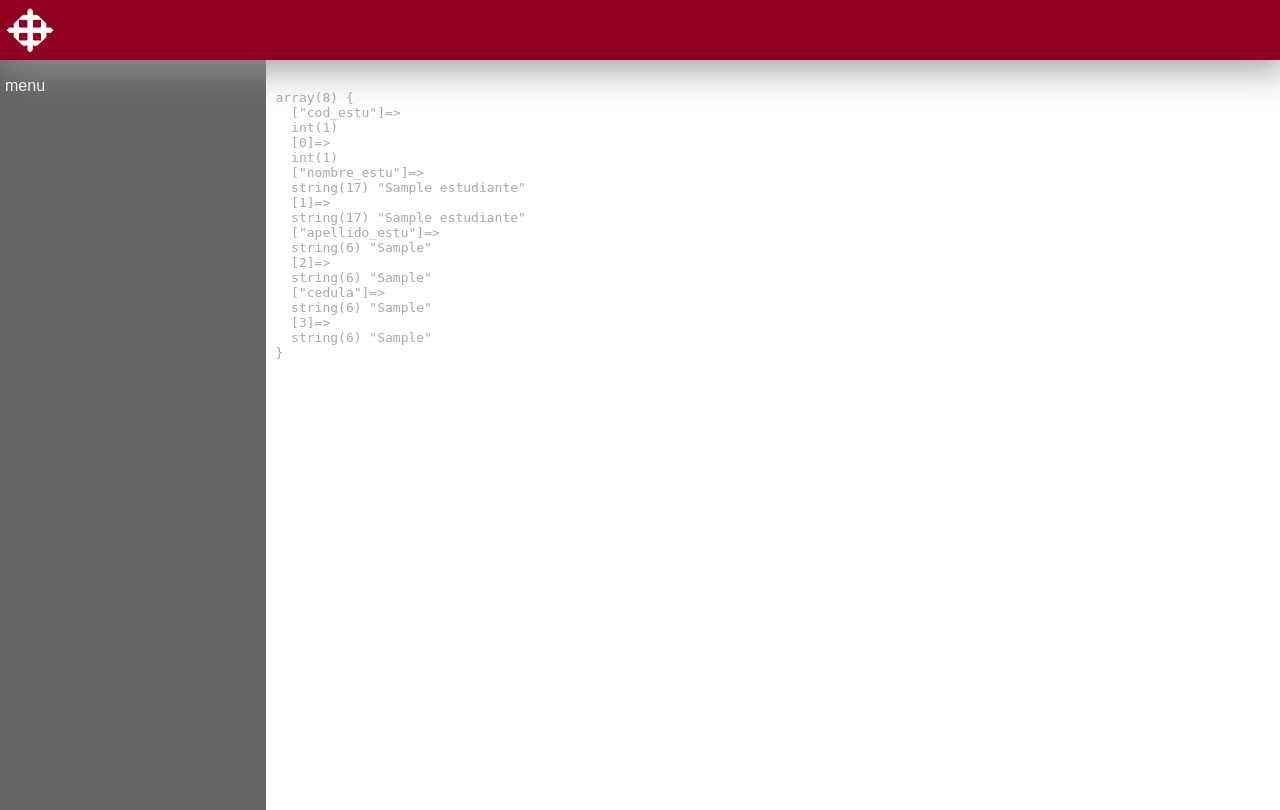
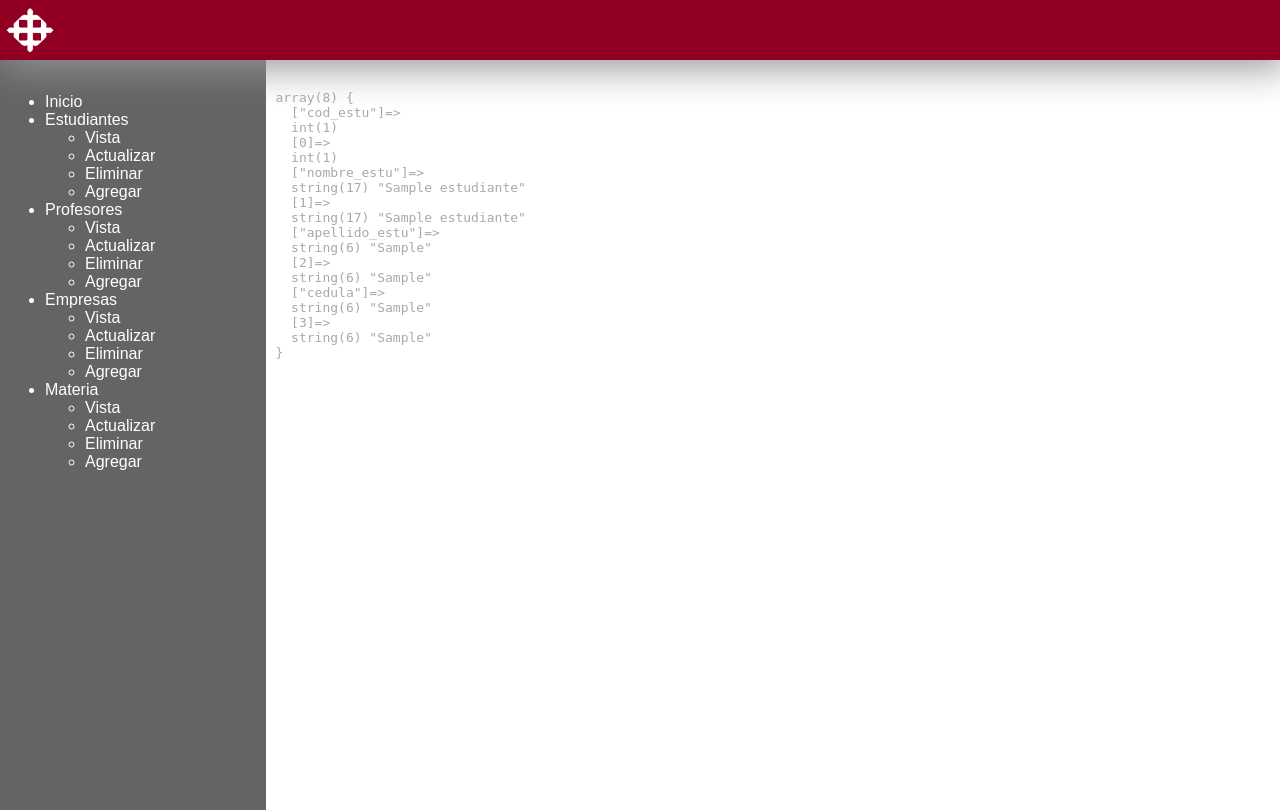
Before and after one commit to andreslab/practicas, a PHP site: page /sessionOpen.php in a window 1280 px wide. Run offline with PHP 8.4, Linux system fonts and the light colour scheme; tables that the repository leaves empty hold one stand-in row (values such as "Sample post").

Commit message:
Creación de los items y subitems del menu en la sesión

```diff
--- /dev/null
+++ b/includes/incMenu.php
@@ -0,0 +1,19 @@
+<?php
+	$topic=array("Estudiantes","Profesores","Empresas","Materia");
+	$subTopic=array("Vista","Actualizar", "Eliminar", "Agregar");
+	echo "<ul>";
+		echo "<li>Inicio</li>";
+		for ($i=0; $i < count($topic); $i++) {
+			echo"<li>";
+				echo $topic[$i];
+				echo "<ul>";
+					for ($e=0; $e < count($subTopic); $e++) {
+						echo"<li>";
+							echo $subTopic[$e];
+						echo"</li>";
+					}
+				echo "</ul>";
+			echo"</li>";
+		}
+	echo "</ul>";
+ ?>
--- a/sessionOpen.php
+++ b/sessionOpen.php
@@ -4,7 +4,8 @@
 
 <link rel="stylesheet" type="text/css" href="css/styleMain.css">
 		<section id="menu"><br><br><br><br>
-			menu</section>
+			<?php include("includes/incMenu.php"); ?>
+		</section>
 		<section id="view"><br><br><br><br>
 			<?php include("includes/requestView.php"); ?>
 	</section>
```
